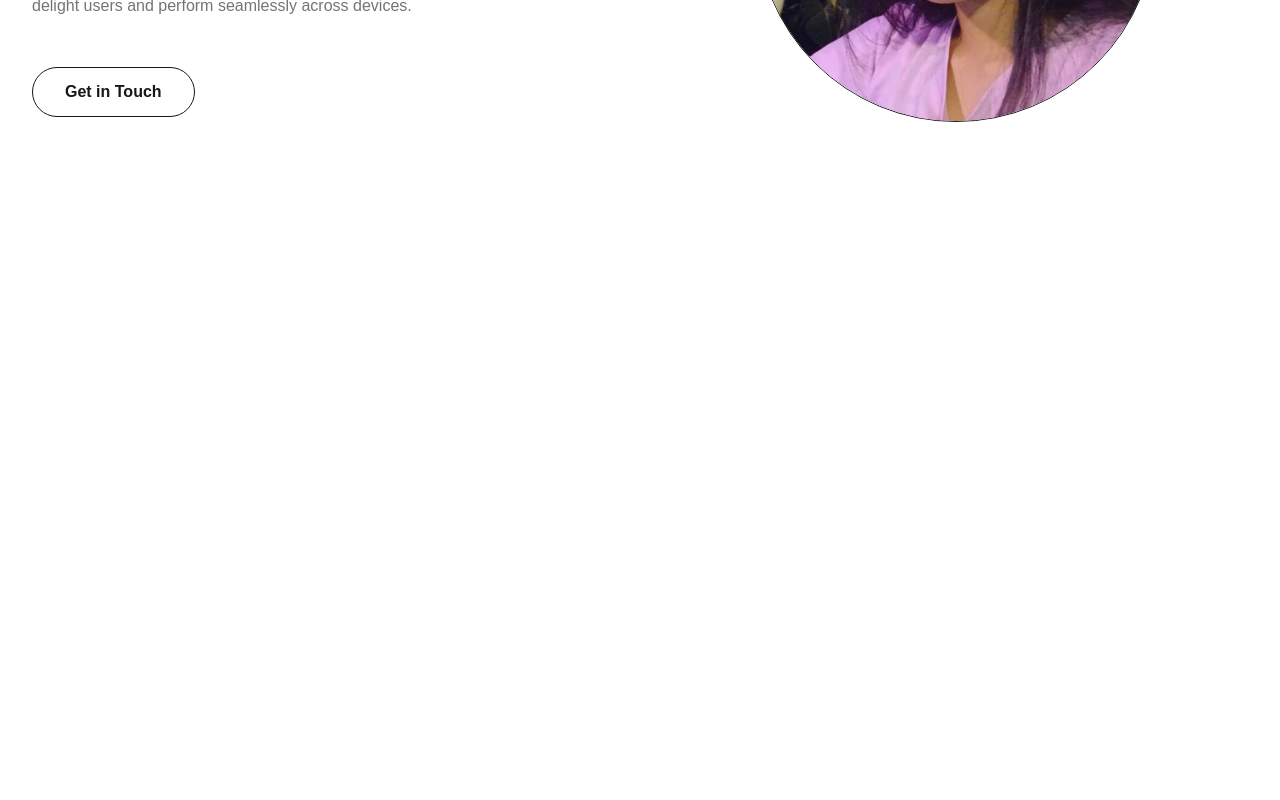
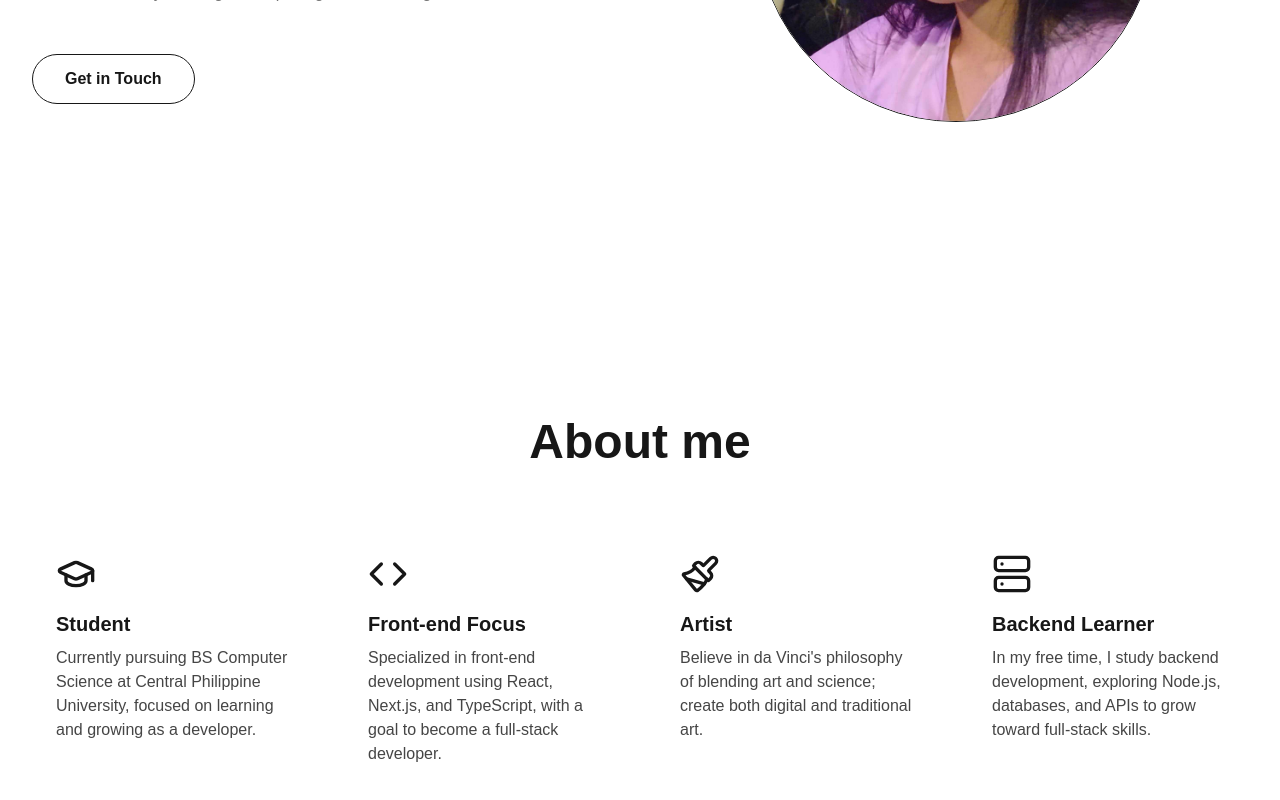
Before and after one commit to aellyxx/aellyxx.dev, a Next.js app: page / in a window 1280 px wide. Shown: the part 478-1278 px from the top of the page. Before the commit the page ends 800 px from the top, so only its background shows below. Built offline with nearby package versions, Linux system fonts and the light colour scheme.

Commit message:
[add] about-section

```diff
--- a/src/app/page.tsx
+++ b/src/app/page.tsx
@@ -2,12 +2,14 @@
 
 import Navigation from "../components/navigation"
 import HeroSection from "@/src/components/hero-section"
+import AboutSection from "../components/about-section"
 export default function Home() {
 
   return (
     <main className="bg-background text-foreground min-h-screen">
       <Navigation />
       <HeroSection />
+      <AboutSection/>
 
     </main>
   )
--- /dev/null
+++ b/src/components/about-section.tsx
@@ -0,0 +1,67 @@
+"use client"
+
+import { GraduationCap, Code, Paintbrush, Server } from "lucide-react"
+
+export default function AboutCards() {
+  const services = [
+    {
+      icon: <GraduationCap className="w-10 h-10 text-accent" />,
+      title: "Student",
+      description:
+        "Currently pursuing BS Computer Science at Central Philippine University, focused on learning and growing as a developer.",
+    },
+
+
+    {
+      icon: <Code className="w-10 h-10 text-accent" />,
+      title: "Front-end Focus",
+      description:
+        "Specialized in front-end development using React, Next.js, and TypeScript, with a goal to become a full-stack developer.",
+    },
+
+
+    {
+      icon: <Paintbrush className="w-10 h-10 text-accent" />,
+      title: "Artist",
+      description:
+        "Believe in da Vinci's philosophy of blending art and science; create both digital and traditional art.",
+    },
+
+
+    {
+      icon: <Server className="w-10 h-10 text-accent" />,
+      title: "Backend Learner",
+      description:
+        "In my free time, I study backend development, exploring Node.js, databases, and APIs to grow toward full-stack skills.",
+    },
+  ]
+
+
+
+  return (
+    <section className="py-24 px-4 sm:px-6 lg:px-8 bg-background">
+    <div className="max-w-7xl mx-auto w-full text-center mb-16">
+        <h2 className="text-4xl md:text-5xl font-bold text-foreground mb-4">About me</h2>
+      </div>
+
+
+
+      <div className="max-w-7xl mx-auto w-full grid md:grid-cols-2 lg:grid-cols-4 gap-8">
+        {services.map((service, idx) => (
+        <div
+            key={idx}
+            className="bg-secondary/10 rounded-2xl p-6 flex flex-col items-left text-left justify-start hover:shadow-xl transition-shadow duration-300"
+
+
+         >
+            <div className="mb-4">{service.icon}</div>
+            <h3 className="text-xl font-semibold text-foreground mb-2">{service.title}</h3>
+            <p className="text-foreground/80">{service.description}</p>
+          </div>
+        ))}
+
+
+      </div>
+    </section>
+  )
+}
--- a/src/components/hero-section.tsx
+++ b/src/components/hero-section.tsx
@@ -33,9 +33,7 @@ export default function HeroSection() {
             </div>
 
             <p className="text-foreground/60 leading-relaxed max-w-md">
-              I’m a Front-End Developer passionate about building intuitive, responsive, and visually engaging
-              web experiences. I focus on writing clean, maintainable code while creating interfaces that
-              delight users and perform seamlessly across devices.
+              I’m a passionate developer and artist. I focus on building intuitive, responsive, and visually engaging web experiences while continuously learning and exploring new technologies.
             </p>
 
 
```
